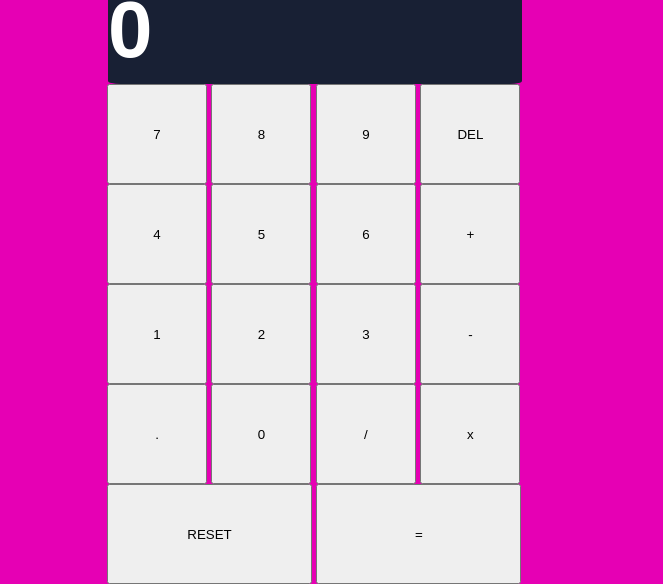
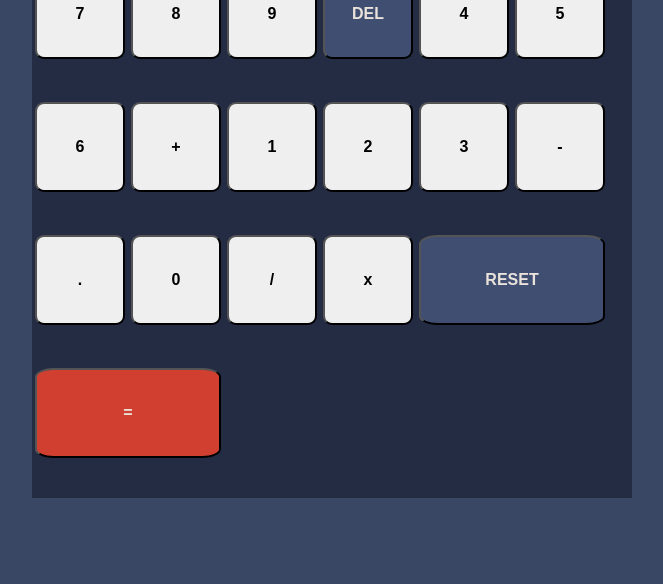
Before and after one commit to derycmore/Exercicio5, a plain HTML site: page index.html in a window 1280 px wide. Shown: the part 252-836 px from the top of the page, without its empty margins (308-971 px from the left). After the commit the page ends 800 px from the top, so only its background shows below. Drawn offline with Linux system fonts and the light colour scheme; files whose address does not match are found by name.

Commit message:
05/06/2025 - 19:50

```diff
--- a/assets/css/style.css
+++ b/assets/css/style.css
@@ -6,7 +6,7 @@
 :root{
     /*tema 1(padrão) */
 
-    --theme1-bg: hsl(313, 100%, 45%);
+    --theme1-bg: hsl(222, 26%, 31%);
     --theme1-keypad-bg: hsl(223, 31%, 20%);
     --theme1-screens-bg: hsl(224, 36%, 15%);
     --theme1-key-bg: hsl(30, 25%, 89%);
@@ -58,57 +58,57 @@ body{
     transition: background-color 0.3s ease;
 }
 .calculator-container{
-    width: 450px;
-    height: 400px;
+    display: flex;
+    width: 600px;
+    height: 700px;
+    box-shadow: 100%;
+    flex-direction: column;
+    border-radius: 30%;
+border-color: var(--theme1-bg);
+}
+.display{
+    display: flex;
+    height: 100px;
+    width: 500px;
+    justify-content: center;
+    align-items: center;
+    border-radius: 30%;
+
+}
+.keypad{
+    background-color: var(--theme1-keypad-bg);
+    display: flex;
+    flex-wrap: wrap;
+    height: 560px;
+}
+.key{
+    width: 90px;
+    height: 90px;
+    border-radius: 10%;
+    font-weight: bold;
+    font-size: medium;
+    cursor: pointer;
+    margin: 3px;
+    align-items: center;
+}
+
+.action{
+    background-color: var(--theme1-action-bg);
+    background-color: var(--theme1-action-shadow);
+        color: var(--theme1-key-bg);
+}
+
+.span-2{
+    width: 186px;
+    background-color: var(--theme1-action-bg);
+    background-color: var(--theme1-action-shadow);
+        color: var(--theme1-key-bg);
+}
+
+.equals{
+    background-color: var(--theme1-equals-bg);
 }
 
 .header{
-    align-content: center;
-    display: flex;
+
 }
-
-.display{
-    align-items: center;
-    display: flex;
-    width: 430px;
-    height: 100px;
-    align-items: center;
-}
-
-h1{
-    height: 30px;
-    width: 330px;
-}
-
-
-
-.number{
-    width: 100px;
-    height: 100px;
-}
-
-.action{
-    width: 100px;
-    height: 100px;
-}
-
-.operator{
-    width: 100px;
-    height: 100px;
-}
-
-.span-2{
-    width: 205px;
-    height: 100px;
-}
-
-.result{
-    width: 414px;
-    height: 100px;
-    background-color: var(--theme1-screens-bg);
-    font-weight: bold;
-    font-size: 80px;
-    font-display: flex;
-    margin: 1px;
-    border-radius: 3%;
-}
```
